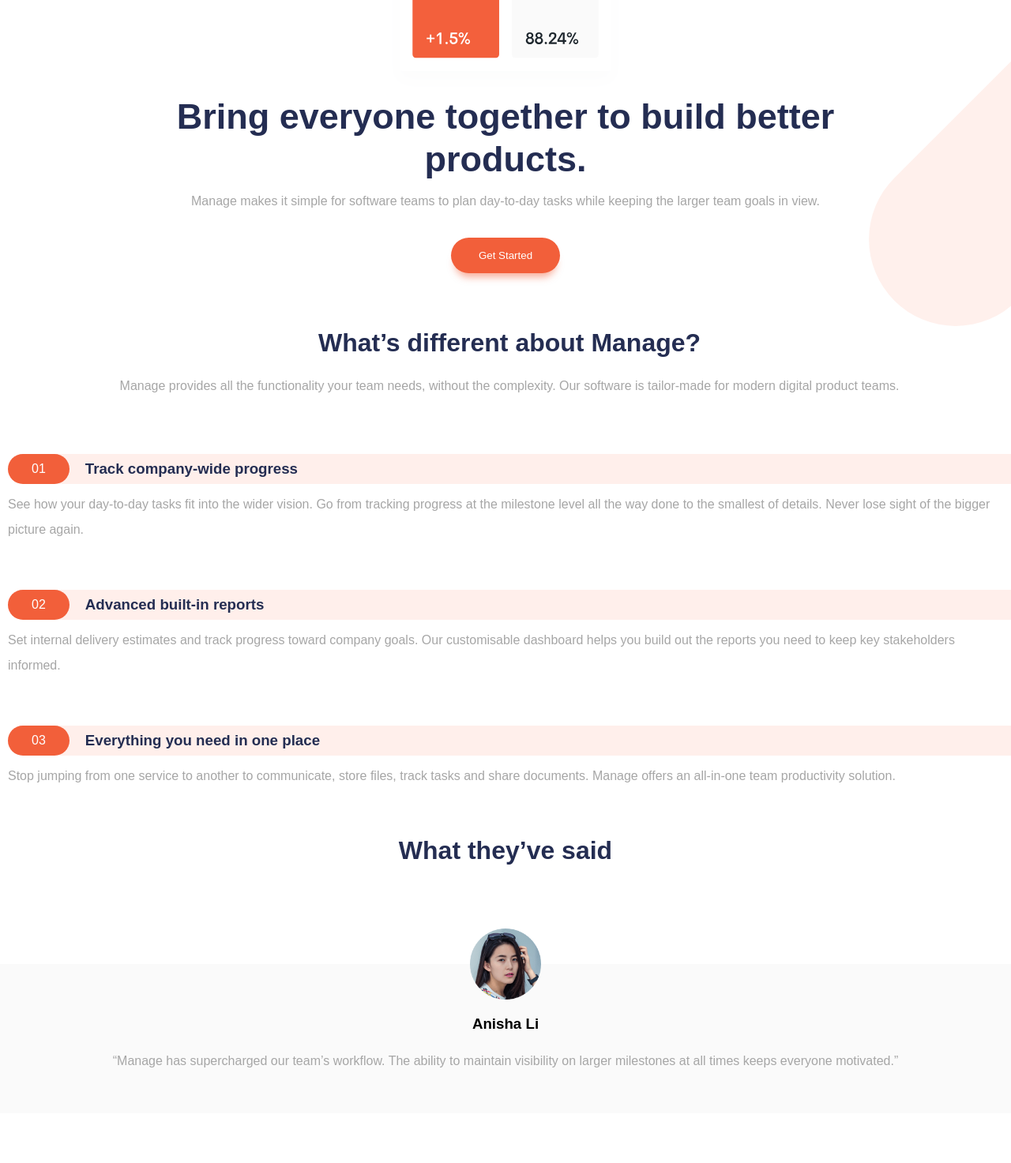
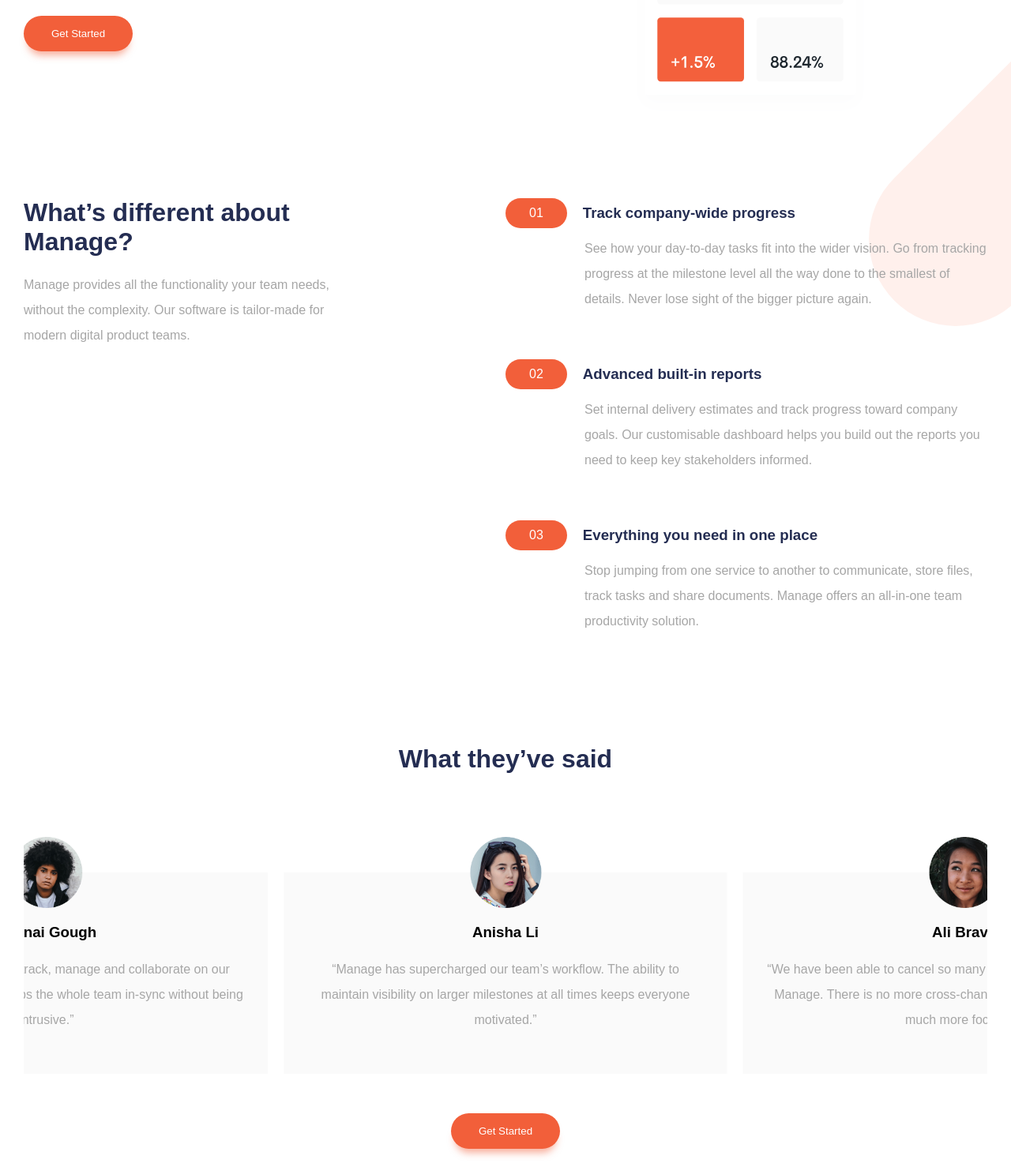
Before and after one commit to theMBdev/manage-landing-page-master-frontendmentor, a plain HTML site: page index.html in a window 1280 px wide. Shown: the part 547-2020 px from the top of the page at 79% size. Drawn offline with nearby package versions, Linux system fonts and the light colour scheme; a web font is replaced by a local one.

Commit message:
Desktop responsivness 90%
no footer or background images

```diff
--- a/index.html
+++ b/index.html
@@ -92,6 +92,7 @@
                     </p>
                 </div>
 
+                <div class="section-info__right">
                     <div class="section-info__item">
                         <div class="section-info__item__bar">
                             <div class="section-info__item__number">01</div>
@@ -126,12 +127,12 @@
                             productivity solution.
                         </p>
                     </div>
+                </div>
             </section>
 
 
             <section class="section-testimonial">
                 <h2 class="section-testimonial__title">What they’ve said</h2>
-
 
                 <div class="main-carousel"
                      data-flickity='{ "cellAlign": "center", "contain": true, "wrapAround": true }'>
@@ -178,11 +179,6 @@
                     </div>
 
                 </div>
-
-<!--
-                <div class="card-container">
-                </div>
--->
 
                 <button class="round-button">Get Started</button>
             </section>
--- a/stylesheet.css
+++ b/stylesheet.css
@@ -10,6 +10,9 @@ nav {
     align-content: center;
     padding: 40px;
     align-items: center;
+    max-width: 1440px;
+    margin: auto;
+
 
 }
 
@@ -77,7 +80,6 @@ main {
 
 .hero {
     margin: auto;
-
 }
 
 img {
@@ -201,6 +203,7 @@ h2 {
     width: 100%;
     height: 320px;
     margin-right: 10px;
+    margin-left: 10px;
     background: white;
     border-radius: 5px;
 }
@@ -229,7 +232,7 @@ h2 {
 }
 
 .flickity-button {
-  display: none;
+    display: none;
 }
 
 /* fill-in selected dot */
@@ -243,6 +246,7 @@ h2 {
 
 .card {
     width: 100%;
+    height: 100%;
     margin-bottom: 50px;
     position: relative;
     top: 45px;
@@ -469,6 +473,15 @@ ul {
 /* Desktop */
 @media only screen and (min-width: 865px) {
 
+
+    main {
+        max-width: 1440px;
+        margin: auto;
+        overflow: hidden;
+        padding: 30px;
+    }
+
+    /*    nav */
     .nav-button {
         display: block;
     }
@@ -497,4 +510,143 @@ ul {
     .nav-items li {
         margin: auto;
     }
+
+    /*    hero */
+    .hero {
+        display: flex;
+        margin-bottom: 100px;
+        justify-content: space-between;
+    }
+
+    .hero__image {
+        width: 50%;
+        max-width: 600px;
+        order: 2;
+        margin: 0px;
+    }
+
+    .hero__left {
+        max-width: 50%;
+        text-align: left;
+        flex-direction: column;
+        margin: auto;
+    }
+
+    /*    section info */
+    .section-info {
+        display: flex;
+        padding-left: 0px;
+        margin-bottom: 80px;
+    }
+
+    .section-info__left {
+        text-align: left;
+        width: 50%;
+        margin: 0px 0px 0px 0px;
+    }
+
+    .section-info__right {
+        width: 50%;
+    }
+
+    .section-info__left__text {
+        margin-top: 20px;
+        max-width: 450px;
+        padding-right: 30px;
+    }
+
+    .section-info__left h2 {
+        max-width: 450px;
+    }
+
+    .section-info__item__bar {
+        background-color: hsl(0,0%,0%,0);
+        border-radius: 50px 0px 0px 50px;
+        align-items: center;
+        margin-bottom: 10px;
+    }
+
+    .section-info__item p {
+        margin-left: 100px;
+        max-width: 570px;
+    }
+
+    /* carousel */
+
+    .section-testimonial {
+        margin-bottom: 120px;
+    }
+
+    .carousel-cell {
+        width: 46%;
+        height: 300px;
+        margin-right: 10px;
+        margin-left: 10px;
+        background: white;
+        border-radius: 5px;
+    }
+
+    .flickity-page-dots .dot {
+        display: none !important;
+    }
+
+    .section-testimonial .round-button {
+        border: none;
+        background-color: var(--primary-bright-red);
+        padding: 15px 35px;
+        border-radius: 50px;
+        color: white;
+        position: relative;
+        top: -30px;
+
+        box-shadow: 0px 10px 10px -5px hsl(12, 88%, 59%, 0.5);
+    }
+
+    .section-last {
+        padding: 100px;
+    }
+
+    .section-last__content {
+        display: flex;
+        flex-direction: row;
+        justify-content: space-between;
+        align-items: center;
+        width: 100%;
+    }
+
+    .section-last__title {
+        text-align: left;
+        color: white;
+        margin-bottom: 40px;
+        max-width: 700px;
+    }
+
+    .round-button--white {
+        background-color: white;
+        height: 50px;
+        color: var(--primary-bright-red);
+        box-shadow: 0px 10px 10px -5px hsla(12, 89%, 35%, 0.5);
+    }
+
+
 }
+
+
+
+
+@media only screen and (min-width: 1025px) {
+
+    .hero__left {
+        max-width: 40%;
+        flex-grow: 1;
+        text-align: left;
+        flex-direction: column;
+        justify-content: center;
+        align-content: center;
+        align-items: center;
+        margin: 60px 0px 0px 0px;
+        position: relative;
+    }
+
+
+}
```
Lines whose indentation alone changed are shown as unchanged.
